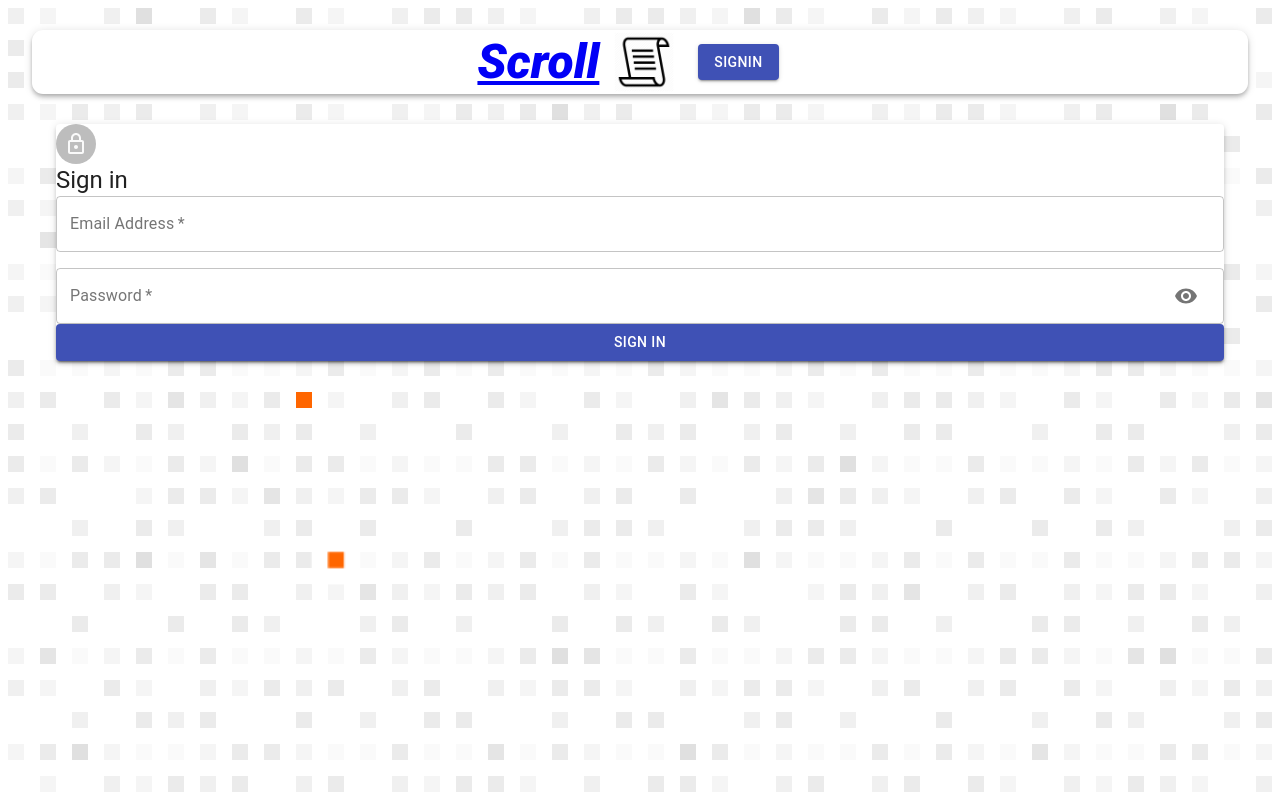
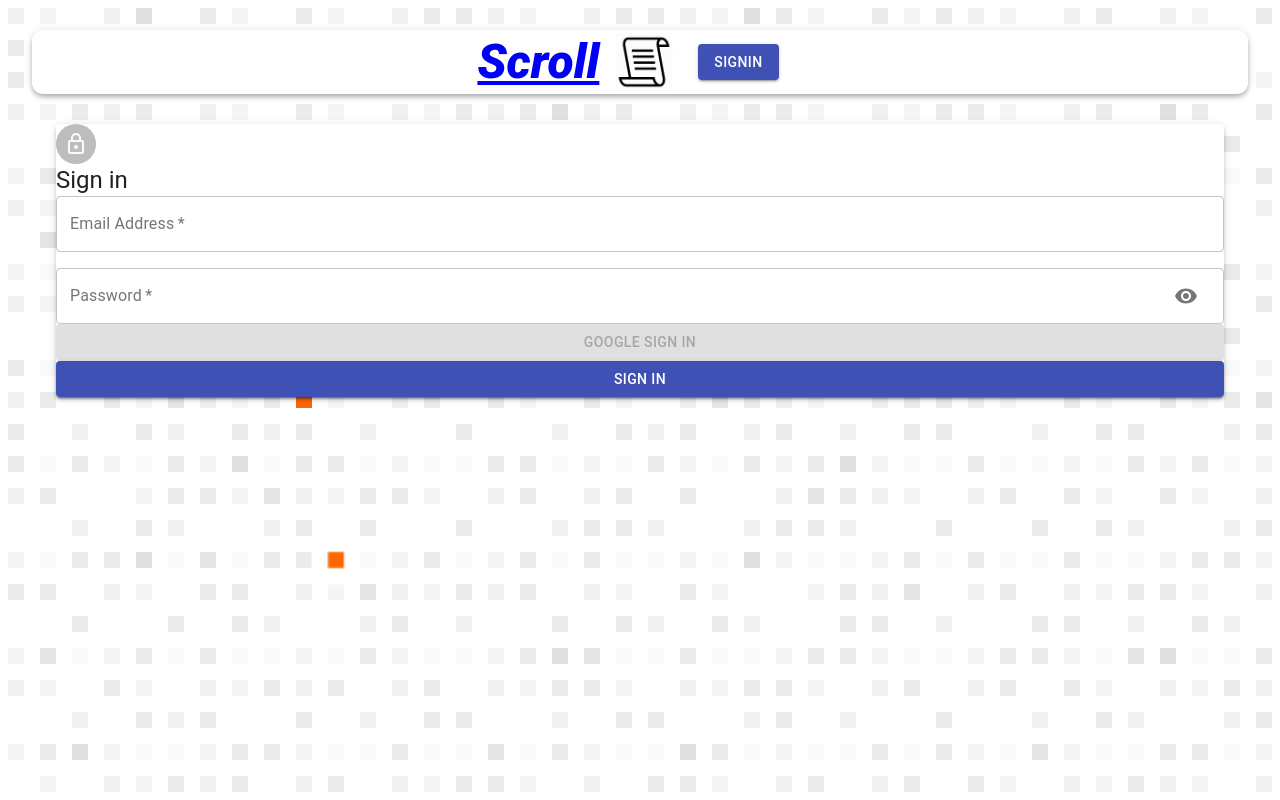
Before and after one commit to toorajj/ScrollListFrontEnd, a React (Create React App) app: page /auth in a window 1280 px wide. Built offline with nearby package versions, Linux system fonts and the light colour scheme.

Commit message:
adding logic to Auth for google sign in

```diff
--- a/src/components/Auth/Auth.js
+++ b/src/components/Auth/Auth.js
@@ -1,8 +1,9 @@
-import React, {useState} from 'react'
-import { Avatar, Button, Paper, Grid, Typography, Container, TextField } from '@material-ui/core';
+import React, {useState} from 'react';
+import { Avatar, Button, Paper, Grid, Typography, Container, TextField, Icon } from '@material-ui/core';
 import LockOutlinedIcon from '@material-ui/icons/LockOutlined';
+import { GoogleLogin } from 'react-google-login';
 
-import Input from './Input'
+import Input from './Input';
 
 const Auth = () => {
     const [showPassword, setShowPassword] = useState(false);
@@ -18,7 +19,12 @@
 
     const handleShowPassword = () => setShowPassword((prevShowPasword) => !prevShowPasword);
 
-
+    const googleSuccess = (res) => {
+        console.log(res);
+    }
+    const googleFailure = () => {
+        console.log('Google sign in failed')
+    }
 
     return (
         <Container maxwith="xs">
@@ -32,13 +38,27 @@
                         { isSigendUp && (
                             <>
                                 <Input name="First name" label="First Name" handleChange={handleChange} autoFocus half />
-                                <Input name="First name" label="First Name" handleChange={handleChange} xs={6} />
+                                <Input name="Last name" label="Last Name" handleChange={handleChange} xs={6} />
                             </>
                         )}
                         <Input name="email" label="Email Address" handleChange={handleChange} type="email" />
                         <Input name="password" label="Password" handleChange={handleChange} type={showPassword ? "text" : "password"} handleShowPassword={handleShowPassword} />
                         { isSigendUp && <Input name="confirmPassword" label="Repeat Passwrod" handleChange={handleChange} type="password" />}
                     </Grid>
+                    <GoogleLogin
+                        clientId="GOOGLE ID"
+                        render={(renderProps) => (
+                            <Button
+                            color="secondary"
+                            fullWidth onClick={renderProps.onClick}
+                            disabled={renderProps.disabled}
+                            variant="contained"
+                            >Google Sign In</Button>
+                        )}
+                        onSuccess={googleSuccess}
+                        onFailure={googleFailure}
+                        cookiePolicy="single_host_origin"
+                    />
                     <Button type="submit" fullWidth variant="contained" color="primary" >
                         {isSigendUp ? 'Sign Up' : 'Sign In'}
                     </Button>
```
